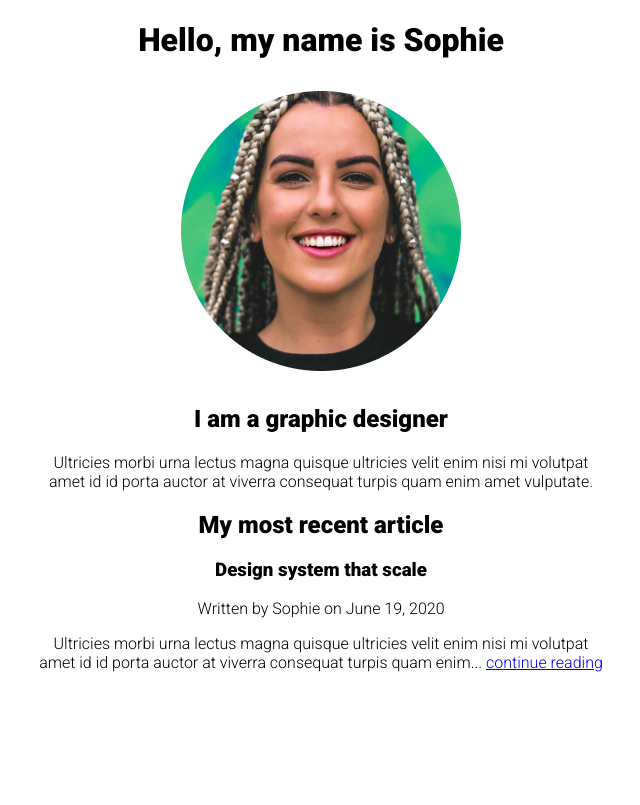
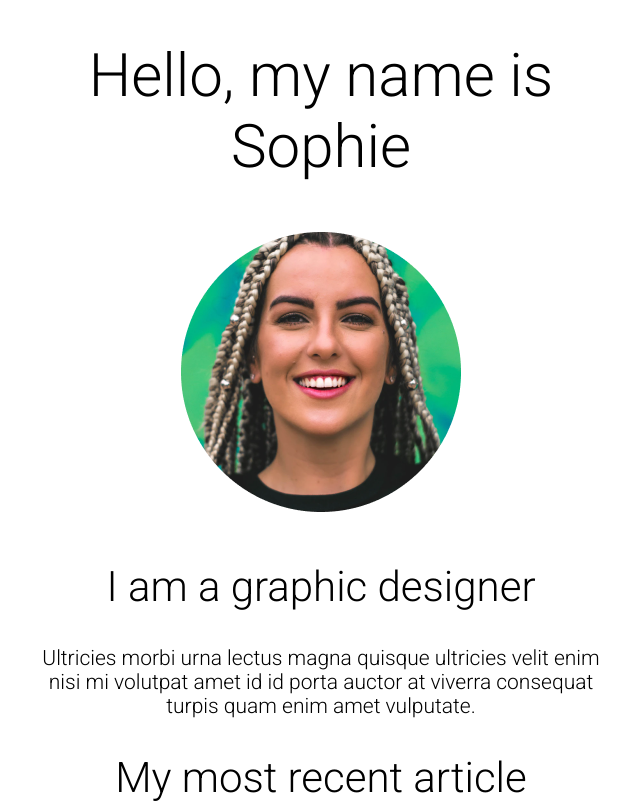
Before and after one commit to antonioferreirasales/css-challenge, a website built with Vite: page src/index.html in a window 1280 px wide. Shown: the top 805 px of the page, without its empty margins (319-959 px from the left). Built offline with nearby package versions, Linux system fonts and the light colour scheme.

Commit message:
feat: challenge[2], add typography style

```diff
--- a/src/index.html
+++ b/src/index.html
@@ -20,7 +20,7 @@
       <h2>My most recent article</h2>
       <article>
         <h3>Design system that scale</h3>
-        <p>Written by Sophie on June 19, 2020</p>
+        <p class="small">Written by Sophie on June 19, 2020</p>
         <p>Ultricies morbi urna lectus magna quisque ultricies velit enim nisi mi volutpat amet id
           id porta auctor at viverra consequat turpis quam enim... <a href="#">continue reading</a></p>
       </article>
--- a/src/style.css
+++ b/src/style.css
@@ -1,6 +1,33 @@
 :root {
   text-align: center;
   font-family: 'Roboto', sans-serif;
+  font-size: 21px;
+  font-weight: 300;
+}
+
+/* Typography */
+
+h1,
+h2 {
+  font-weight: inherit;
+}
+
+h1 {
+  font-size: 60px;
+
+}
+
+h2 {
+  font-size: 42px;
+}
+
+h3 {
+  font-size: 36px;
+  font-weight: 900;
+}
+
+.small {
+  font-size: 16px;
 }
 
 .container {
```
Also changed, not shown: challenge_instructions/instructions_2.md (added, +11 -0 lines).
